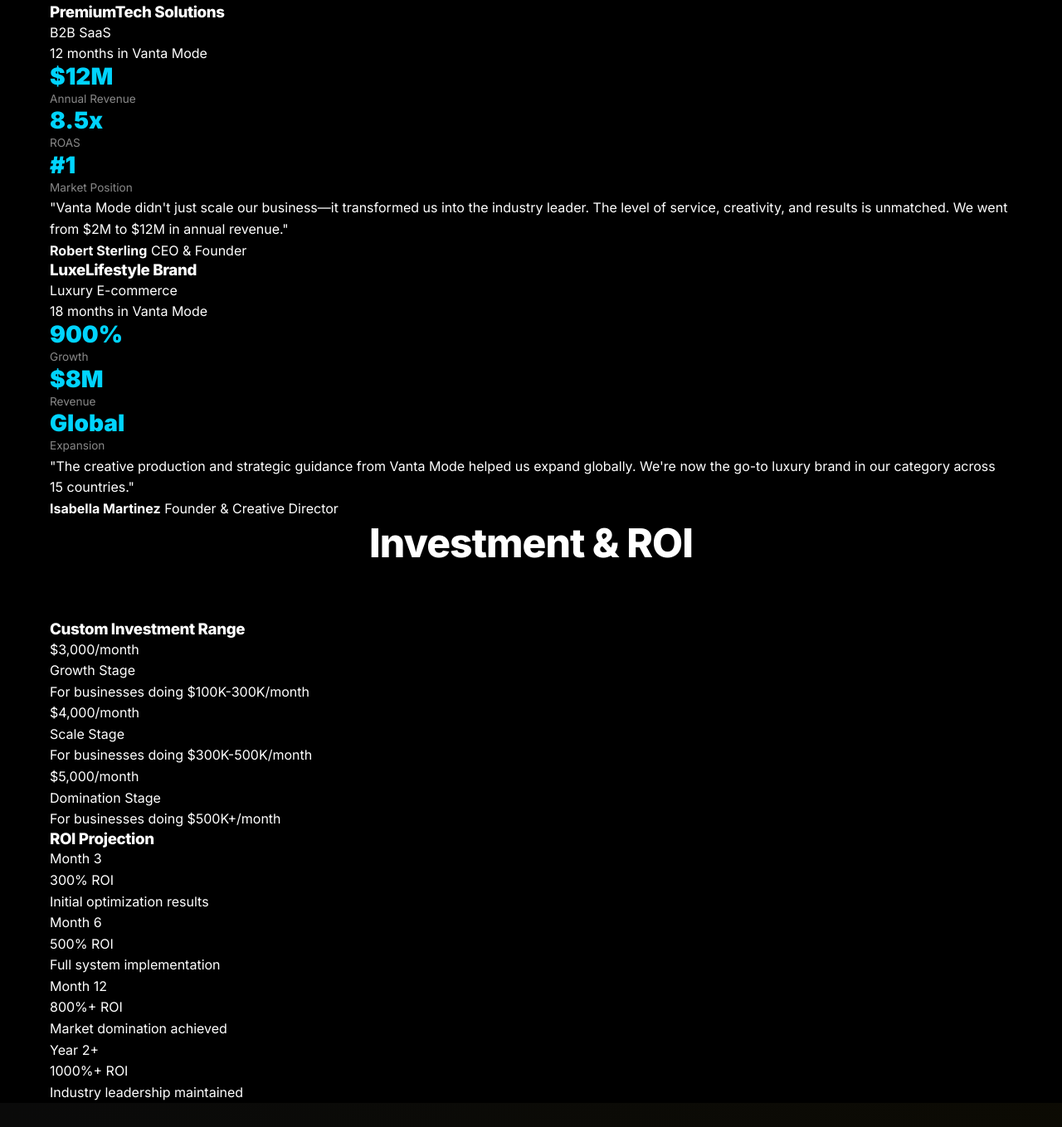
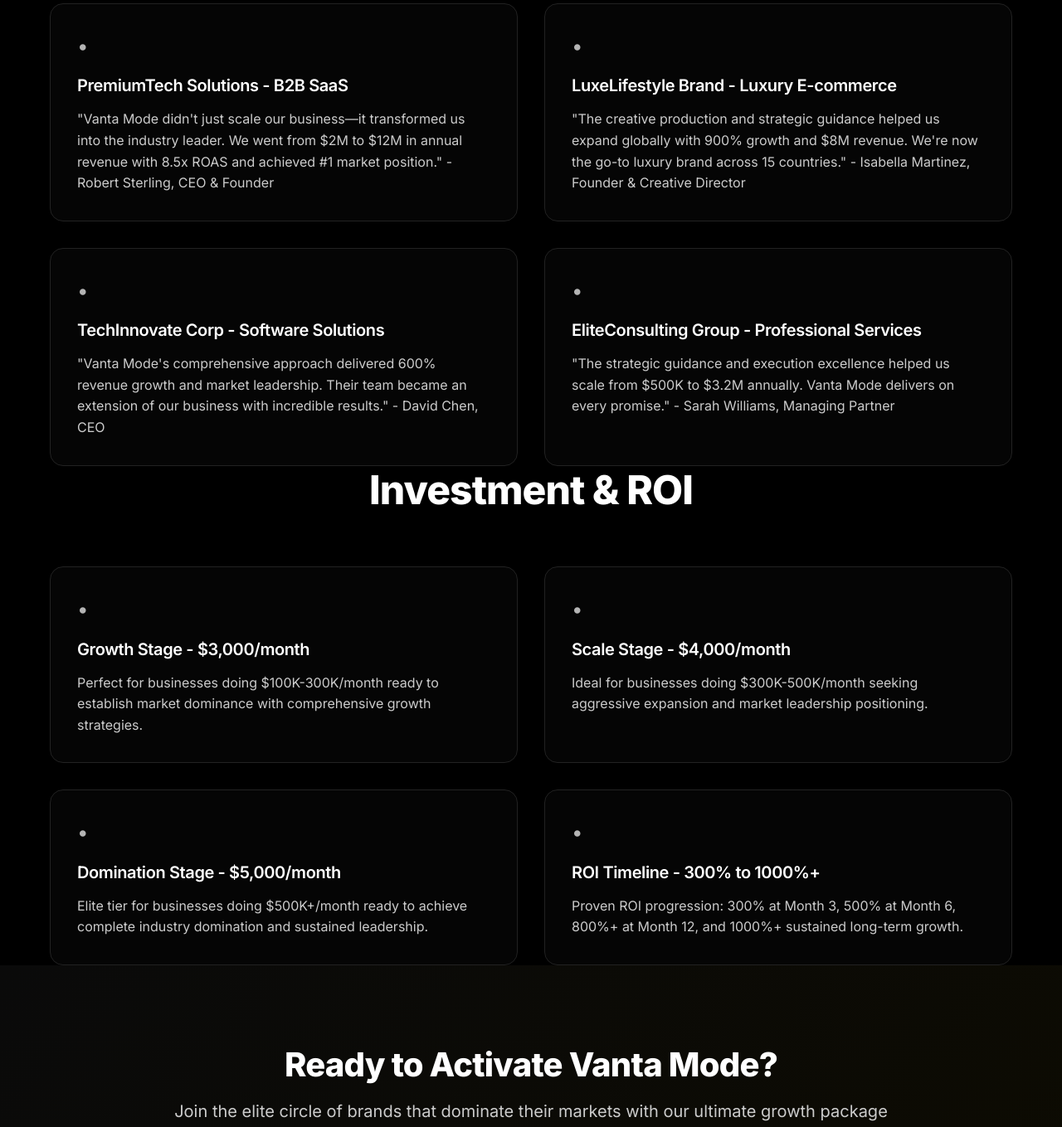
Before and after one commit to vantascaling/Vanta-Scaling-Website, a website: page public/plan-vanta-mode.html in a window 1280 px wide. Shown: the part 5295-6654 px from the top of the page at 83% size. Drawn offline with Linux system fonts and the light colour scheme.

Commit message:
Update plan-vanta-mode.html

```diff
--- a/public/plan-vanta-mode.html
+++ b/public/plan-vanta-mode.html
@@ -254,62 +254,26 @@
     <section class="elite-success-stories">
         <div class="container">
             <h2 class="section-title">Elite Success Stories</h2>
-            <div class="elite-story-grid">
-                <div class="elite-story-card">
-                    <div class="story-header">
-                        <h3>PremiumTech Solutions</h3>
-                        <span class="story-industry">B2B SaaS</span>
-                        <div class="story-duration">12 months in Vanta Mode</div>
-                    </div>
-                    <div class="story-metrics">
-                        <div class="story-metric">
-                            <span class="metric-value">$12M</span>
-                            <span class="metric-label">Annual Revenue</span>
-                        </div>
-                        <div class="story-metric">
-                            <span class="metric-value">8.5x</span>
-                            <span class="metric-label">ROAS</span>
-                        </div>
-                        <div class="story-metric">
-                            <span class="metric-value">#1</span>
-                            <span class="metric-label">Market Position</span>
-                        </div>
-                    </div>
-                    <blockquote>
-                        "Vanta Mode didn't just scale our business—it transformed us into the industry leader. The level of service, creativity, and results is unmatched. We went from $2M to $12M in annual revenue."
-                    </blockquote>
-                    <div class="story-author">
-                        <strong>Robert Sterling</strong>
-                        <span>CEO & Founder</span>
-                    </div>
+            <div class="includes-grid premium-grid">
+                <div class="include-item premium">
+                    <div class="include-icon">•</div>
+                    <h3>PremiumTech Solutions - B2B SaaS</h3>
+                    <p>"Vanta Mode didn't just scale our business—it transformed us into the industry leader. We went from $2M to $12M in annual revenue with 8.5x ROAS and achieved #1 market position." - Robert Sterling, CEO & Founder</p>
                 </div>
-                <div class="elite-story-card">
-                    <div class="story-header">
-                        <h3>LuxeLifestyle Brand</h3>
-                        <span class="story-industry">Luxury E-commerce</span>
-                        <div class="story-duration">18 months in Vanta Mode</div>
-                    </div>
-                    <div class="story-metrics">
-                        <div class="story-metric">
-                            <span class="metric-value">900%</span>
-                            <span class="metric-label">Growth</span>
-                        </div>
-                        <div class="story-metric">
-                            <span class="metric-value">$8M</span>
-                            <span class="metric-label">Revenue</span>
-                        </div>
-                        <div class="story-metric">
-                            <span class="metric-value">Global</span>
-                            <span class="metric-label">Expansion</span>
-                        </div>
-                    </div>
-                    <blockquote>
-                        "The creative production and strategic guidance from Vanta Mode helped us expand globally. We're now the go-to luxury brand in our category across 15 countries."
-                    </blockquote>
-                    <div class="story-author">
-                        <strong>Isabella Martinez</strong>
-                        <span>Founder & Creative Director</span>
-                    </div>
+                <div class="include-item premium">
+                    <div class="include-icon">•</div>
+                    <h3>LuxeLifestyle Brand - Luxury E-commerce</h3>
+                    <p>"The creative production and strategic guidance helped us expand globally with 900% growth and $8M revenue. We're now the go-to luxury brand across 15 countries." - Isabella Martinez, Founder & Creative Director</p>
+                </div>
+                <div class="include-item premium">
+                    <div class="include-icon">•</div>
+                    <h3>TechInnovate Corp - Software Solutions</h3>
+                    <p>"Vanta Mode's comprehensive approach delivered 600% revenue growth and market leadership. Their team became an extension of our business with incredible results." - David Chen, CEO</p>
+                </div>
+                <div class="include-item premium">
+                    <div class="include-icon">•</div>
+                    <h3>EliteConsulting Group - Professional Services</h3>
+                    <p>"The strategic guidance and execution excellence helped us scale from $500K to $3.2M annually. Vanta Mode delivers on every promise." - Sarah Williams, Managing Partner</p>
                 </div>
             </div>
         </div>
@@ -319,51 +283,26 @@
     <section class="investment-roi">
         <div class="container">
             <h2 class="section-title">Investment & ROI</h2>
-            <div class="investment-content">
-                <div class="investment-breakdown">
-                    <h3>Custom Investment Range</h3>
-                    <div class="investment-tiers">
-                        <div class="investment-tier">
-                            <div class="tier-price">$3,000/month</div>
-                            <div class="tier-label">Growth Stage</div>
-                            <p>For businesses doing $100K-300K/month</p>
-                        </div>
-                        <div class="investment-tier">
-                            <div class="tier-price">$4,000/month</div>
-                            <div class="tier-label">Scale Stage</div>
-                            <p>For businesses doing $300K-500K/month</p>
-                        </div>
-                        <div class="investment-tier">
-                            <div class="tier-price">$5,000/month</div>
-                            <div class="tier-label">Domination Stage</div>
-                            <p>For businesses doing $500K+/month</p>
-                        </div>
-                    </div>
+            <div class="includes-grid premium-grid">
+                <div class="include-item premium">
+                    <div class="include-icon">•</div>
+                    <h3>Growth Stage - $3,000/month</h3>
+                    <p>Perfect for businesses doing $100K-300K/month ready to establish market dominance with comprehensive growth strategies.</p>
                 </div>
-                <div class="roi-projection">
-                    <h3>ROI Projection</h3>
-                    <div class="roi-timeline">
-                        <div class="roi-milestone">
-                            <div class="milestone-time">Month 3</div>
-                            <div class="milestone-roi">300% ROI</div>
-                            <p>Initial optimization results</p>
-                        </div>
-                        <div class="roi-milestone">
-                            <div class="milestone-time">Month 6</div>
-                            <div class="milestone-roi">500% ROI</div>
-                            <p>Full system implementation</p>
-                        </div>
-                        <div class="roi-milestone">
-                            <div class="milestone-time">Month 12</div>
-                            <div class="milestone-roi">800%+ ROI</div>
-                            <p>Market domination achieved</p>
-                        </div>
-                        <div class="roi-milestone">
-                            <div class="milestone-time">Year 2+</div>
-                            <div class="milestone-roi">1000%+ ROI</div>
-                            <p>Industry leadership maintained</p>
-                        </div>
-                    </div>
+                <div class="include-item premium">
+                    <div class="include-icon">•</div>
+                    <h3>Scale Stage - $4,000/month</h3>
+                    <p>Ideal for businesses doing $300K-500K/month seeking aggressive expansion and market leadership positioning.</p>
+                </div>
+                <div class="include-item premium">
+                    <div class="include-icon">•</div>
+                    <h3>Domination Stage - $5,000/month</h3>
+                    <p>Elite tier for businesses doing $500K+/month ready to achieve complete industry domination and sustained leadership.</p>
+                </div>
+                <div class="include-item premium">
+                    <div class="include-icon">•</div>
+                    <h3>ROI Timeline - 300% to 1000%+</h3>
+                    <p>Proven ROI progression: 300% at Month 3, 500% at Month 6, 800%+ at Month 12, and 1000%+ sustained long-term growth.</p>
                 </div>
             </div>
         </div>
```
